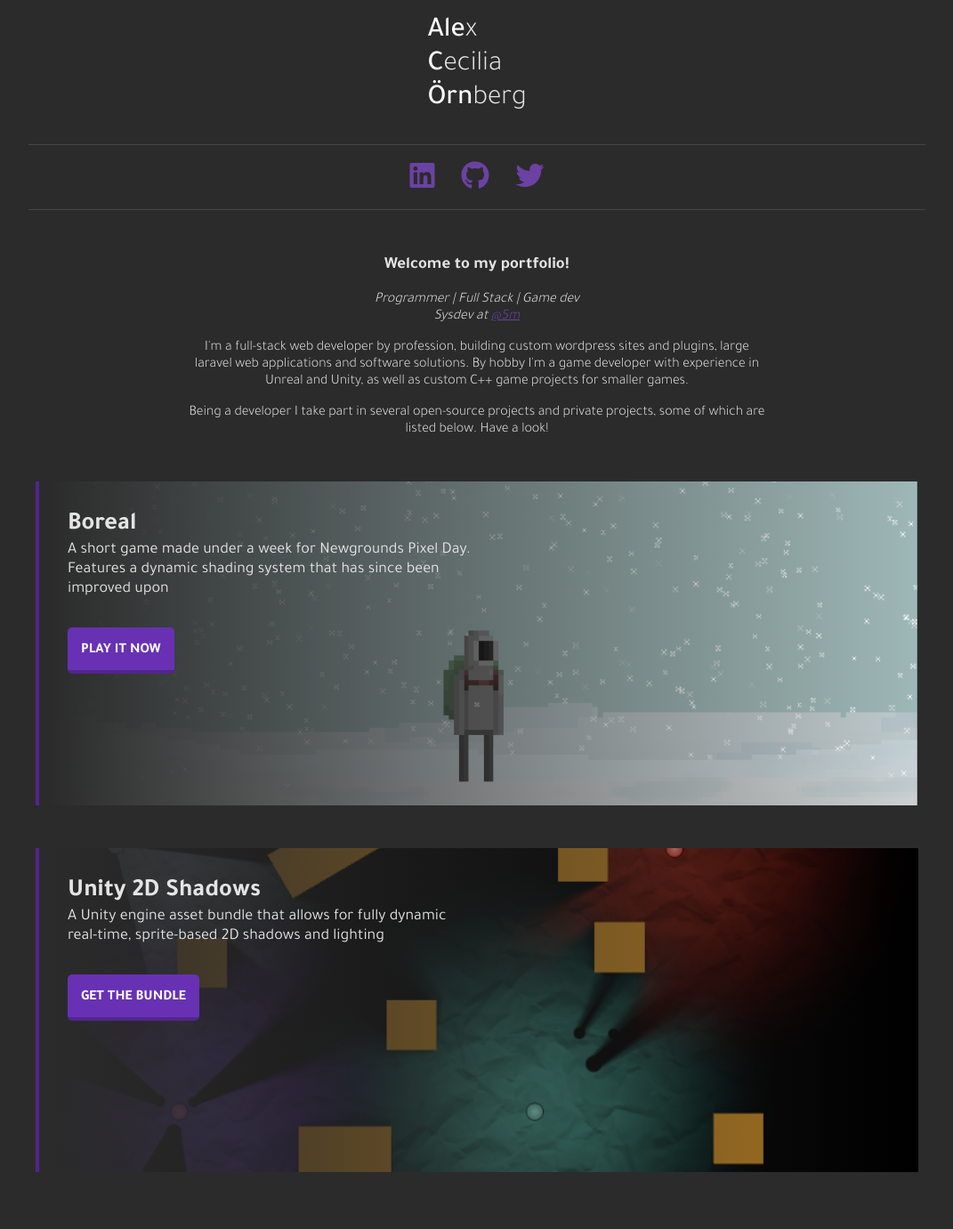
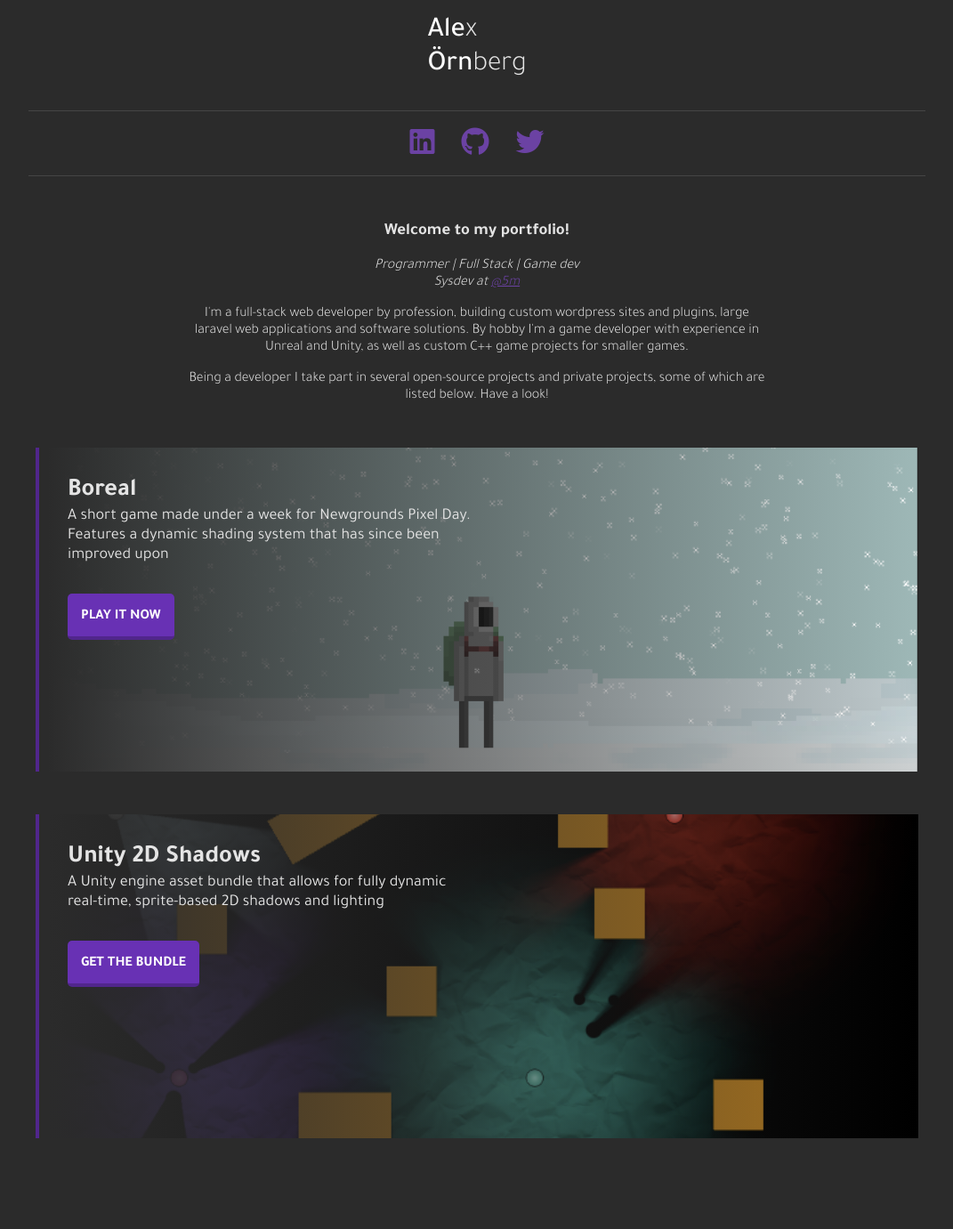
Before and after one commit to Alx101/Alx101.github.io, a Jekyll site: the page built from index.html, in a window 1280 px wide. Shown: the whole page at 89% size, without its empty margins (104-1175 px from the left). Built offline with Jekyll 4.4.1, drawn with Linux system fonts in a browser that asks for light colours; nearby versions of some CDN libraries; after the commit the page ends 1343 px from its top, so only the background shows below that.

Commit message:
Update name

```diff
--- a/_includes/header.html
+++ b/_includes/header.html
@@ -1,7 +1,6 @@
 <div class="header">
     <div class="logo">
         <span class="accent">Ale</span>x<br>
-        <span class="accent">C</span>ecilia<br>
         <span class="accent">Örn</span>berg<br>
     </div>
     <nav class="externals">
```
